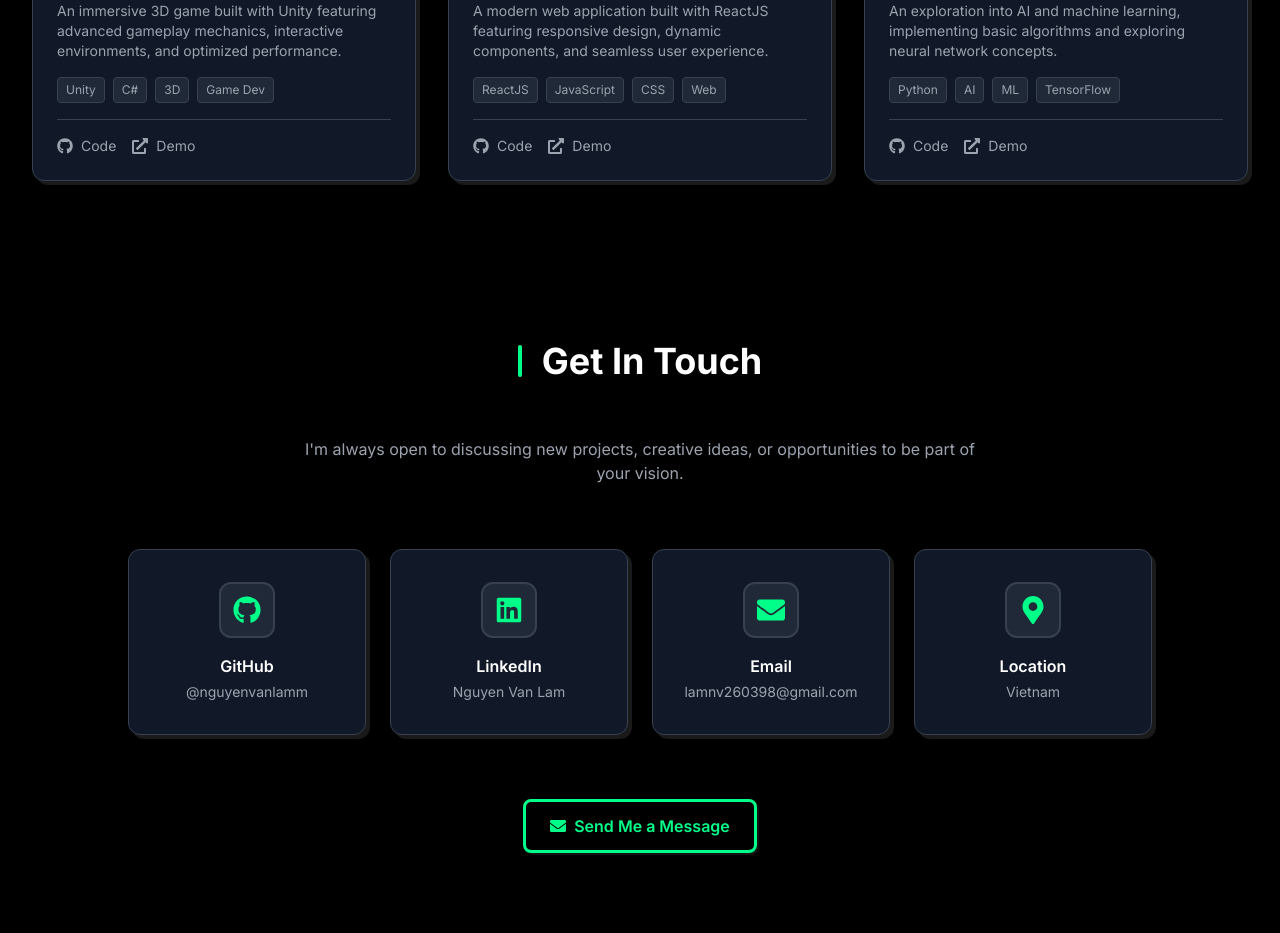
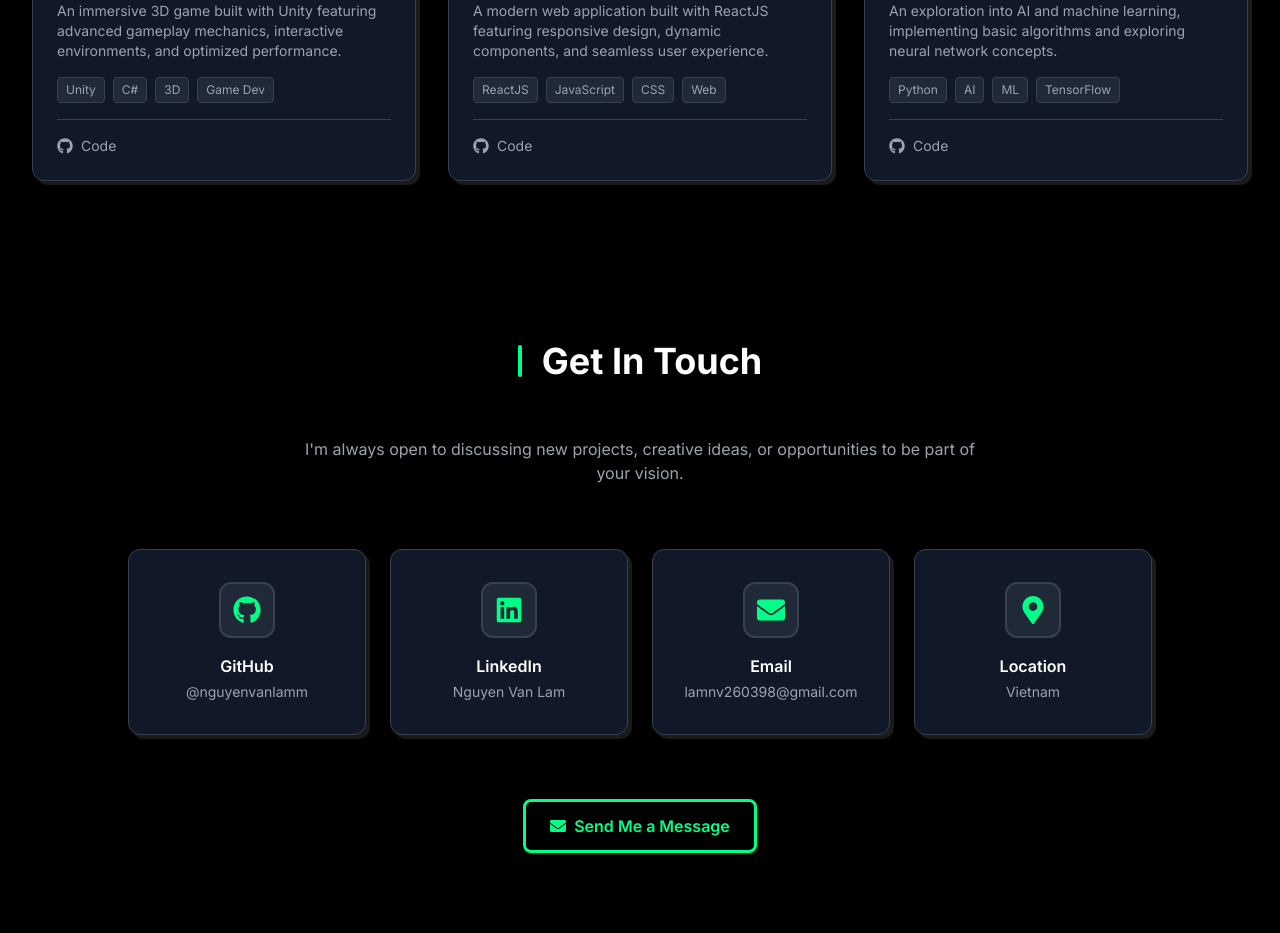
Before and after one commit to nguyenvanlamm/profile, a React (Vite) app: page / in a window 1280 px wide. Shown: the part 3220-4153 px from the top of the page. Built offline with nearby package versions, Linux system fonts and the light colour scheme.

Commit message:
Remove button demo

```diff
--- a/src/components/Projects.jsx
+++ b/src/components/Projects.jsx
@@ -96,14 +96,6 @@ const Projects = () => {
                     <FaGithub className="w-4 h-4" />
                     Code
                   </a>
-                  <a
-                    href={project.demo}
-                    className="flex items-center gap-2 text-gray-400 hover:text-accent
-                             transition-colors text-sm"
-                  >
-                    <FaExternalLinkAlt className="w-4 h-4" />
-                    Demo
-                  </a>
                 </div>
               </div>
             </div>
```
